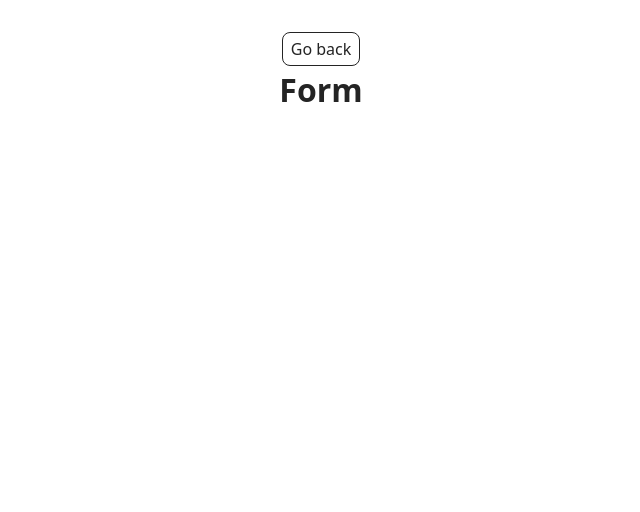
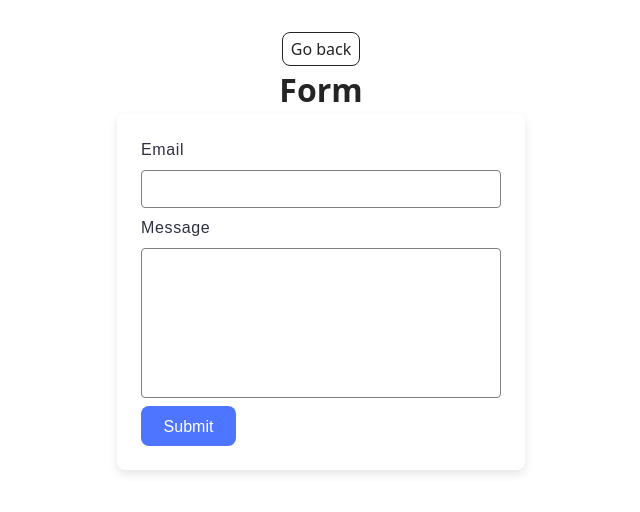
Before and after one commit to sparetskai/goit-js-hw-09, a website built with Vite: page src/2-form.html in a window 1280 px wide. Shown: the whole page, without its empty margins (319-959 px from the left). Built offline with nearby package versions, Linux system fonts and the light colour scheme.

Commit message:
Зроблено форму зворотного зв’язку та стилі

```diff
--- a/src/2-form.html
+++ b/src/2-form.html
@@ -14,6 +14,19 @@
         <a class="back-link" href="./index.html">Go back</a>
         <h1 class="main-title">Form</h1>
       </div>
+      <div class="form">
+        <form class="feedback-form" autocomplete="off">
+          <label>
+          Email
+          <input type="email" name="email" autofocus />
+          </label>
+          <label>
+          Message
+          <textarea name="message" rows="8"></textarea>
+          </label>
+  <button type="submit">Submit</button>
+</form>
+      </div>
     </main>
 
    <script type="module" src="./js/2-form.js"></script>
--- a/src/css/gallery-form.css
+++ b/src/css/gallery-form.css
@@ -27,3 +27,63 @@ gap: 24px;
 .sl-wrapper {
     background-color: rgba(46, 47, 66, 0.8) !important;
 }
+
+.form {
+ font-family: "Montserrat", sans-serif;
+  display: flex;
+  justify-content: center;
+
+  margin: 0;
+}
+
+.feedback-form {
+  background-color: #fff;
+  padding: 24px;
+  border-radius: 8px;
+  box-shadow: 0 4px 10px rgba(0,0,0,0.1);
+  width: 360px;
+  max-width: 90%;
+  display: flex;
+  flex-direction: column;
+  gap: 8px;
+}
+
+.feedback-form label {
+  display: flex;
+  flex-direction: column;
+
+  font-weight: 400;
+  font-size: 16px;
+  line-height: 1.5;
+letter-spacing: 0.04em;
+color: #2e2f42;
+text-align: start;
+}
+
+.feedback-form input,
+.feedback-form textarea {
+  margin-top: 8px;
+  padding: 10px;
+  font-size: 14px;
+border: 1px solid #808080;
+border-radius: 4px;
+max-width: 360px;
+  resize: none;
+  outline: none;
+  transition: border-color 0.2s;
+}
+
+.feedback-form button {
+    border-radius: 8px;
+padding: 8px 16px;
+width: 95px;
+height: 40px;
+  padding: 12px;
+  font-size: 16px;
+  background-color: #4e75ff;
+  color: #fff;
+  border: none;
+  cursor: pointer;
+  transition: background-color 0.2s;
+
+}
--- a/src/js/2-form.js
+++ b/src/js/2-form.js
@@ -0,0 +1,31 @@
+const form = document.querySelector('.feedback-form');
+const STORAGE_KEY = 'feedback-form-state';
+
+let formData = {
+  email: '',
+  message: '',
+};
+const savedData = localStorage.getItem(STORAGE_KEY);
+
+if (savedData) {
+  formData = JSON.parse(savedData);
+  form.elements.email.value = formData.email || '';
+  form.elements.message.value = formData.message || '';
+}
+form.addEventListener('input', event => {
+  formData[event.target.name] = event.target.value.trim();
+  localStorage.setItem(STORAGE_KEY, JSON.stringify(formData));
+});
+form.addEventListener('submit', event => {
+  event.preventDefault();
+
+  if (!formData.email || !formData.message) {
+    alert('Fill please all fields');
+    return;
+  }
+
+  console.log(formData);
+  localStorage.removeItem(STORAGE_KEY);
+  formData = { email: '', message: '' };
+  form.reset();
+});
```
